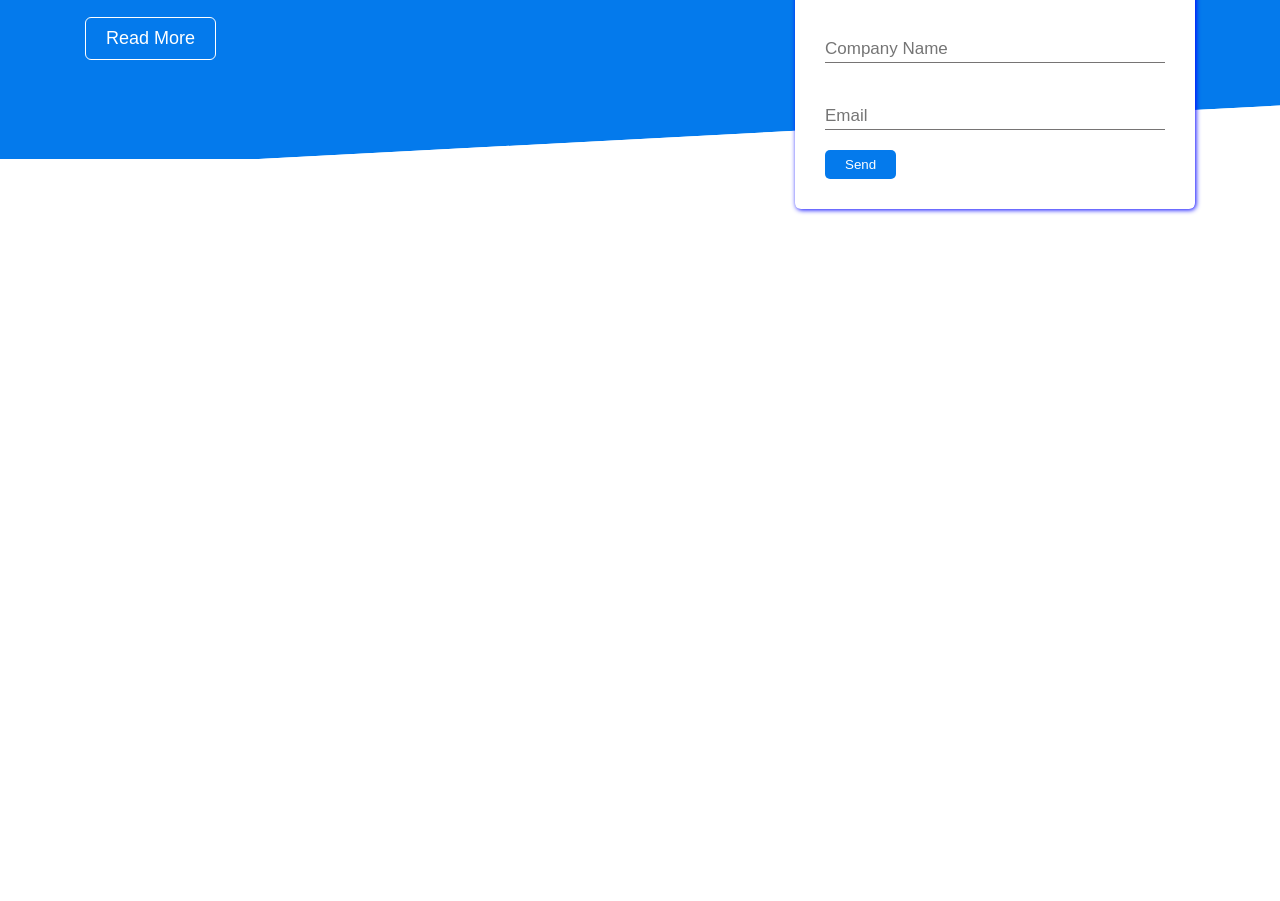
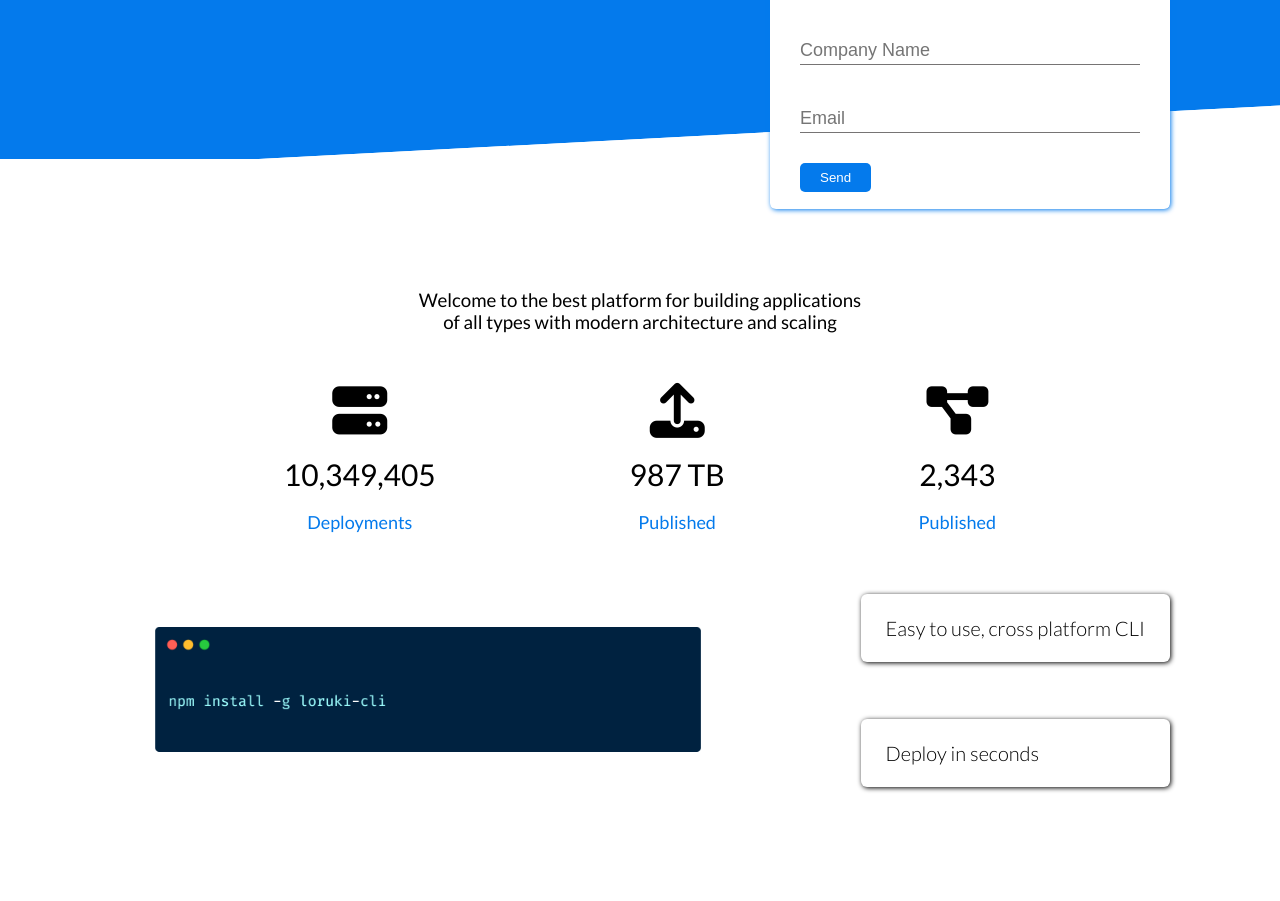
Before and after one commit to iamsouravhassan/Loruki-Clone, a plain HTML site: page index.html in a window 1280 px wide. Shown: the part 303-1204 px from the top of the page. Before the commit the page ends 800 px from the top, so only its background shows below. Drawn offline with Linux system fonts and the light colour scheme.

Commit message:
How-to section

```diff
--- a/index.html
+++ b/index.html
@@ -40,7 +40,7 @@
                 <button>Read More</button>
             </div>
             <div class="form">
-
+                   <h2>Request a Demo</h2>
                     <form>
                         <input type="text" placeholder="Name" required>
                         <input type="text" placeholder="Company Name" required>
@@ -51,12 +51,59 @@
         </div>
      </section>
 
+    <!-- Hero-section End  -->
+
+
+    <!-- Clint section -start  -->
+
+    <section id="clint-section">
+        <div class="clint-section flex container">
+            <div class="text"><h3>Welcome to the best platform for building applications <br> of all types with modern architecture and scaling</h3></div>
+            <div class="clint-number flex">
+
+                <div class="diployment flex">
+                    <i class="fa-solid fa-server"></i>
+                    <p class="number">10,349,405</p>
+                    <p class="text">Deployments</p>
+                </div>
+                <div class="diployment flex">
+                    <i class="fa-solid fa-upload"></i>
+
+                    <p class="number">987 TB</p>
+                    <p class="text">Published</p>
+                </div>
+                <div class="diployment flex">
+                    <i class="fa-solid fa-diagram-project"></i>
+                    <p class="number">2,343</p>
+                    <p class="text">Published</p>
+                </div>
+
+            </div>
+
+        </div>
+    </section>
+
+    <!-- Clint section -End  -->
+
+    <!-- install process start  -->
+
+    <section id="install">
+        <div class="install container">
+            <div class="install-command">
+                <img src="images/cli.png">
+            </div>
+            <div class="how-to-main">
+            <div class="how-to">Easy to use, cross platform CLI</div>
+
+            <div class="how-to">Deploy in seconds</div>
+        </div></div>
+    </section>
+
+    <!-- install process end  -->
 
 
 
-    <!-- Hero-section End  -->
-
-
+      <div style="height: 100vh;"></div>
      <script src="https://kit.fontawesome.com/c938b44cae.js" crossorigin="anonymous"></script>
 </body>
 </html>
--- a/style.css
+++ b/style.css
@@ -28,14 +28,25 @@ body{
 a{
     text-decoration: none;
     color:  black;
+    font-weight: 300;
 }
 
 li{
     list-style: none;
 }
 
+p{
+  font-weight:300 ;
+  line-height: 1.4;
+}
+
+img{
+    width: 100%;
+
+}
+
 .container{
-    max-width: 1150px;
+    max-width: 1100px;
     box-sizing: border-box;
     overflow: none;
     margin: 0px auto;
@@ -43,8 +54,7 @@ li{
 
 .flex{
     display: flex;
-    align-items: center;
-    justify-content: center;
+
 }
 
 
@@ -135,8 +145,8 @@ div.nav ul a:hover{
  .hero .text-btn button{
     padding: 10px 20px;
     background-color: transparent;
-    border: 1px solid white;
-    color: white;
+    border: 1px solid var(--white-color);
+    color: var(--white-color);
     font-size: 18px;
     border-radius: 6px;
  }
@@ -151,16 +161,23 @@ div.nav ul a:hover{
 
 div.form{
 
+
   width: 400px;
-  height: 300px;
-  background-color: white;
+  background-color: var(--white-color);
   padding: 40px 30px;
   border-radius: 6px;
-  box-shadow: 1px 1px 5px blue;
+  box-shadow: 1px 1px 5px var(--pimary-color);
   position: relative;
   top: 100px;
   z-index: 100;
+  height: 350px;
 
+}
+
+div.form h2{
+    color: var(--dark-color);
+    font-size: 25px;
+    font-weight: 300;
 }
 
 div.form input{
@@ -168,8 +185,9 @@ div.form input{
     border: none;
     padding: 3px 0;
     border-bottom: 1px solid rgb(118, 116, 116);
-    margin: 20px 0px;
-    font-size: 17px;
+    margin-top: 40px;
+    font-size: 18px;
+
 
 }
 
@@ -184,6 +202,8 @@ div.form button{
     border: none;
     background-color: var(--pimary-color);
     border-radius: 5px;
+    margin-top: 30px;
+
 }
 
 
@@ -191,7 +211,7 @@ div.form button{
    content: "";
    height: 100px;
    position: absolute;
-   background-color: white;
+   background-color:var(--white-color);
    width: 100%;
    bottom: -80px;
    transform: skewY(-3deg);
@@ -199,4 +219,111 @@ div.form button{
 
 
 }
+
 /* Hero SEction End */
+
+
+/* clint-section start  */
+
+ #clint-section{
+    margin-top: 130px;
+    background-color: var(--white-color);
+
+ }
+
+ .clint-section{
+    flex-direction: column;
+    align-items: center;
+    gap: 40px;
+ }
+
+ .clint-section h3{
+
+    font-weight: 400;
+    text-align: center;
+    padding-bottom: 10px;
+ }
+
+ .clint-number{
+    justify-content: space-evenly;
+    width: 100%;
+
+ }
+
+
+ .diployment{
+    flex-direction: column;
+    align-items: center;
+    gap: 15px;
+ }
+
+
+ .diployment i{
+    font-size: 55px;
+ }
+
+ .diployment .number{
+
+    font-size: 30px;
+    font-weight: 400;
+
+ }
+
+ .diployment .text{
+    font-size: 18px;
+    color: var(--pimary-color);
+    font-weight: 400;
+ }
+
+
+/* clint-section End  */
+
+/* install-prosess Start */
+
+#install{
+    background-color: var(--white-color);
+    margin-top: 30px;
+
+}
+
+.install{
+    padding-inline: var(--padding-inline);
+    width: 100%;
+    height: 250px;
+    background-color:var(--white-color);
+    display: flex;
+    align-items: center;
+    justify-content: space-between;
+
+}
+
+.install-command{
+ width: 60%;
+}
+
+
+.install .how-to-main{
+
+  display: flex;
+  flex-direction: column;
+  height:100%;
+  justify-content: space-around;
+
+
+
+}
+
+.install .how-to{
+    background-color: white;
+    padding: 22px 25px ;
+    border-radius: 6px;
+    font-size: 20px;
+    font-weight: 300;
+    box-shadow: 1px 1px 5px;
+}
+
+
+
+
+
+/* install-prosess End */
```
